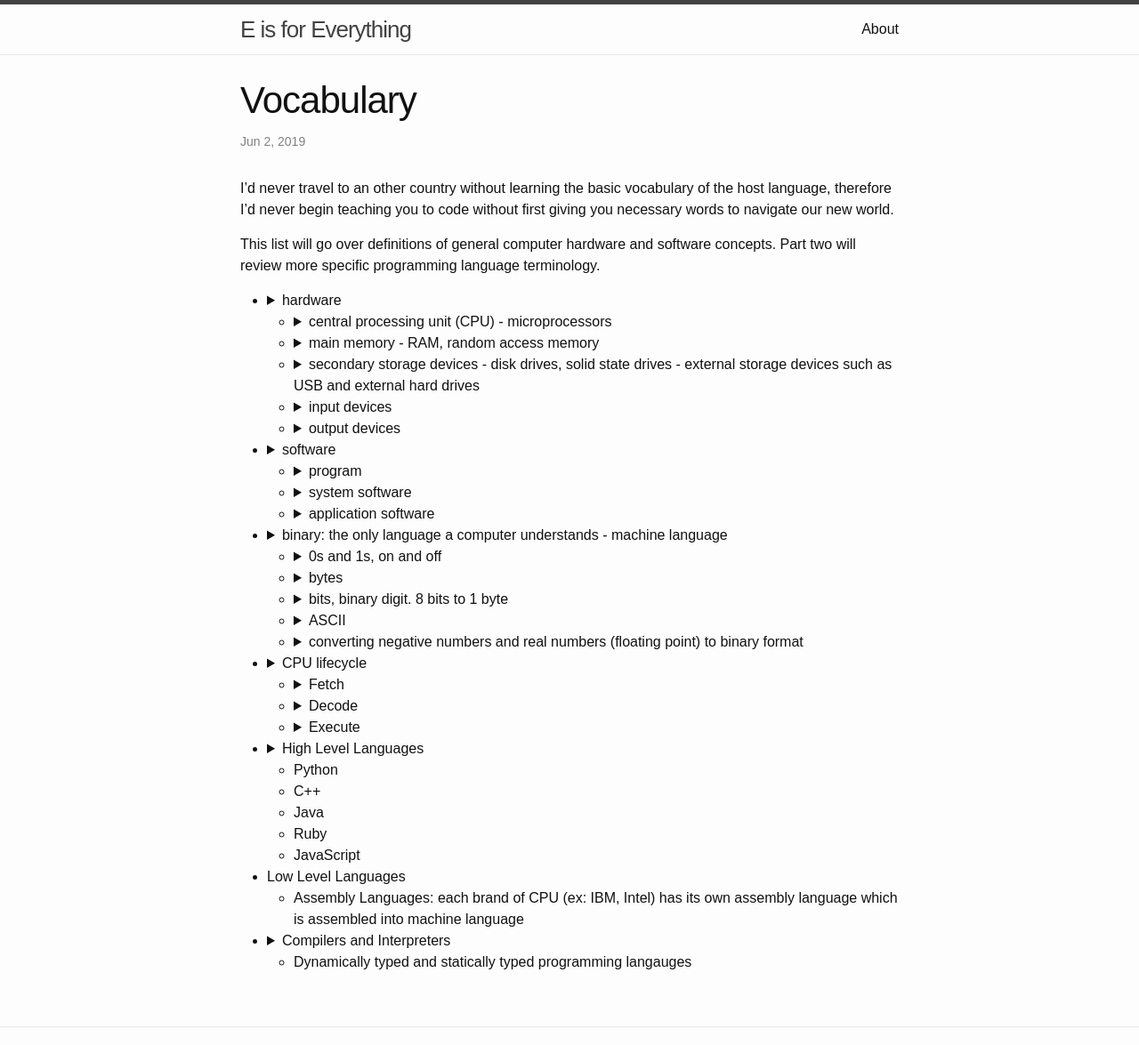
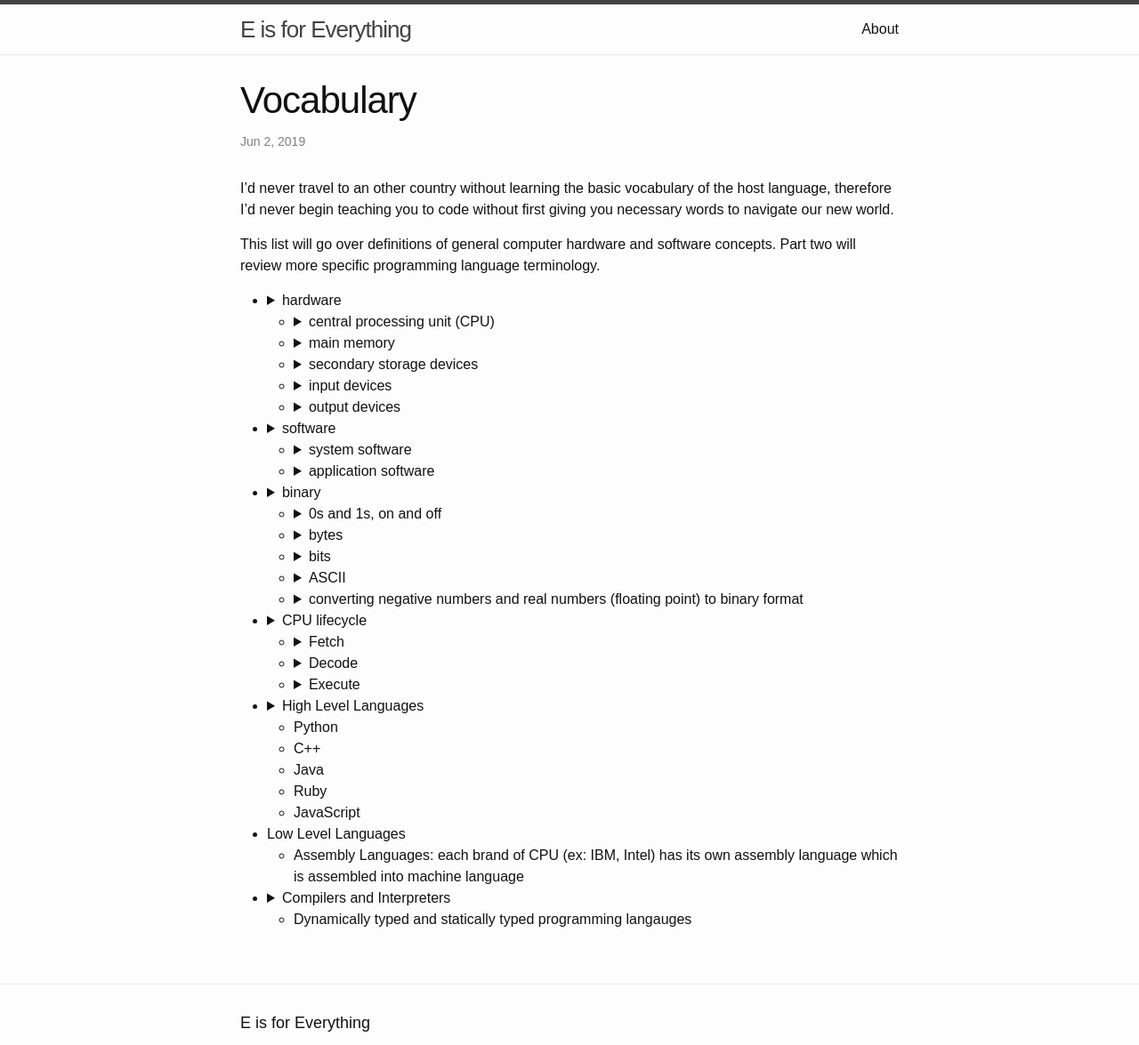
Before and after one commit to emilyannemoses/blog, a Jekyll site: the page built from _posts/2019-06-02-vocabulary.md, in a window 1280 px wide, cut to the strip 0-1175 px from the top of the page. Shown: the whole strip at 89% size. Built offline with Jekyll 4.4.1, drawn with Linux system fonts in a browser that asks for light colours.

Commit message:
saving vocab

```diff
--- a/_posts/2019-06-02-vocabulary.md
+++ b/_posts/2019-06-02-vocabulary.md
@@ -10,216 +10,145 @@
 -   <details>
     <summary>hardware</summary>
     <br>
-    This is how you dropdown.
+    All of the physical devices or components that a computer is made of. This includes the CPU, main memory and secondary storage devices.
     <br><br>
-    <pre>
-    &lt;details&gt;
-    &lt;summary&gt;How do I dropdown?&lt;&#47;summary&gt;
-    &lt;br&gt;
-    This is how you dropdown.
-    &lt;&#47;details&gt;
-    </pre>
     </details>
-
     - <details>
-        <summary>central processing unit (CPU) - microprocessors</summary>
-        <pre>
-        &lt;details&gt;
-        &lt;summary&gt;How do I dropdown?&lt;&#47;summary&gt;
-        &lt;br&gt;
-        This is how you dropdown.
-        &lt;&#47;details&gt;
-        </pre>
+        <summary>central processing unit (CPU)</summary>
+        <br>
+        The Central Processing Unit is the part of a computer that actually runs programs. It's the most important component in a computer; without it, your computer could not run software.
+        <br><br>
+        CPUs are small chips known as <i>microprocessors</i>.
+        <br><br>
         </details>
     - <details>
-        <summary>main memory - RAM, random access memory</summary>
-        <pre>
-        &lt;details&gt;
-        &lt;summary&gt;How do I dropdown?&lt;&#47;summary&gt;
-        &lt;br&gt;
-        This is how you dropdown.
-        &lt;&#47;details&gt;
-        </pre>
+        <summary>main memory</summary>
+        <br>
+         The main memory is where the computer stores a program while the program is runnig, along with the data that the pogram is working with. This is refered to as RAM, or random access memory.
+         <br><br>
+         The CPU is able to quickly access data stored at any random location in RAM. RAM is volitile; it is only used for temporary storage. When the computer is turned off, the contents of RAM are erased.
+        <br><br>
         </details>
     - <details>
-        <summary>secondary storage devices - disk drives, solid state drives - external storage devices such as USB and external hard drives</summary>
-        <pre>
-        &lt;details&gt;
-        &lt;summary&gt;How do I dropdown?&lt;&#47;summary&gt;
-        &lt;br&gt;
-        This is how you dropdown.
-        &lt;&#47;details&gt;
-        </pre>
+        <summary>secondary storage devices</summary>
+        <br>
+        This type of memory holds data in your computer for long periods of time, even when there is no power to the computer. The disk drive is a common type of secondary storage. Another popular secondary storage drive is the solid state drive. External hard drives can be used as secondary storage devices as well - this includes USB (thumb) drives.
+        <br><br>
         </details>
     - <details>
         <summary>input devices</summary>
-        <pre>
-        &lt;details&gt;
-        &lt;summary&gt;How do I dropdown?&lt;&#47;summary&gt;
-        &lt;br&gt;
-        This is how you dropdown.
-        &lt;&#47;details&gt;
-        </pre>
+        <br>
+        A device that collects user input such as your computers keyboard or mouse.
+        <br><br>
         </details>
     - <details>
         <summary>output devices</summary>
-        <pre>
-        &lt;details&gt;
-        &lt;summary&gt;How do I dropdown?&lt;&#47;summary&gt;
-        &lt;br&gt;
-        This is how you dropdown.
-        &lt;&#47;details&gt;
-        </pre>
+        <br>
+        A device that produces output for the user, such as speakers, printers or monitors.
+        <br><br>
         </details>
 - <details>
     <summary>software</summary>
-    <pre>
-    &lt;details&gt;
-    &lt;summary&gt;How do I dropdown?&lt;&#47;summary&gt;
-    &lt;br&gt;
-    This is how you dropdown.
-    &lt;&#47;details&gt;
-    </pre>
+    <br>
+    Everything a computer does depends on the software installed on that computer. A computer cannot do anything without software. Generally, there are to categories of software: system software and application software.
+    <br><br>
     </details>
     - <details>
-        <summary>program</summary>
-        <pre>
-        &lt;details&gt;
-        &lt;summary&gt;How do I dropdown?&lt;&#47;summary&gt;
-        &lt;br&gt;
-        This is how you dropdown.
-        &lt;&#47;details&gt;
-        </pre>
-        </details>
-    - <details>
         <summary>system software</summary>
-        <pre>
-        &lt;details&gt;
-        &lt;summary&gt;How do I dropdown?&lt;&#47;summary&gt;
-        &lt;br&gt;
-        This is how you dropdown.
-        &lt;&#47;details&gt;
-        </pre>
+        <br>
+        Operating systems such as Windows 10 or OSX are examples of system software. It's the most fundimental set of programs on a computer which controls the internal operations of the computer's hardware and manages all of the devices connected to the computer.
+        <br><br>
+        Utility programs perform a specialized task for the computer, such as a virus scanner.
+        <br>
+        Software development tools refer to specific programs that programmers use to create, modify and test software.
+        <br><br>
         </details>
     - <details>
         <summary>application software</summary>
-        <pre>
-        &lt;details&gt;
-        &lt;summary&gt;How do I dropdown?&lt;&#47;summary&gt;
-        &lt;br&gt;
-        This is how you dropdown.
-        &lt;&#47;details&gt;
-        </pre>
+        <br>
+        These are programs that users spend most of their time running. These include Microsoft Word, Pages, web browsers such as Chrome and installed game programs.
+        <br><br>
         </details>
 - <details>
-    <summary>binary: the only language a computer understands - machine language</summary>
-    <pre>
-    &lt;details&gt;
-    &lt;summary&gt;How do I dropdown?&lt;&#47;summary&gt;
-    &lt;br&gt;
-    This is how you dropdown.
-    &lt;&#47;details&gt;
-    </pre>
+    <summary>binary</summary>
+    <br>
+    Every computer stores data using binary - a sequence of 0s and 1s.
+    <br><br>
+    The only language a computer understands is machine language, so every programming language has to be eventually reduced to 0s and 1s for a computer to execute its instructions.
+    <br><br>
     </details>
     - <details>
         <summary>0s and 1s, on and off</summary>
-        <pre>
-        &lt;details&gt;
-        &lt;summary&gt;How do I dropdown?&lt;&#47;summary&gt;
-        &lt;br&gt;
+        <br>
         This is how you dropdown.
-        &lt;&#47;details&gt;
-        </pre>
+        <br><br>
         </details>
     - <details>
         <summary>bytes</summary>
-        <pre>
-        &lt;details&gt;
-        &lt;summary&gt;How do I dropdown?&lt;&#47;summary&gt;
-        &lt;br&gt;
-        This is how you dropdown.
-        &lt;&#47;details&gt;
-        </pre>
+        <br>
+        Memory within your computer is divided into small storage locations called bytes. One byte can store one letter of the alphabet, or one small number. Todays computers have billions of bytes of memory.
+        <br><br>
+        When a piece of data is stored in a byte, the computer sets the eight bits to an on/off (1/0) pattern that represents the data.
+        <br><br>
         </details>
     - <details>
-        <summary>bits, binary digit. 8 bits to 1 byte</summary>
-        <pre>
-        &lt;details&gt;
-        &lt;summary&gt;How do I dropdown?&lt;&#47;summary&gt;
-        &lt;br&gt;
-        This is how you dropdown.
-        &lt;&#47;details&gt;
-        </pre>
+        <summary>bits</summary>
+        <br>
+        Bits represent a binary digit. 8 bits are equal to 1 byte.
+        <br><br>
+        A binary number looks something like this:
+        10011101 - there are eight columns and in each column is a 0 or a 1. Each column has a numerical value that we can use to tell what real number it is.
+        <br><br>
+        128 | 64 &nbsp;| 32 &nbsp;| 16 &nbsp;&nbsp;|&nbsp; 8 &nbsp;|&nbsp; 4 &nbsp;| 2 &nbsp;| 1<br>
+        &nbsp;1&nbsp;&nbsp;&nbsp;&nbsp;|&nbsp;&nbsp;0&nbsp;&nbsp;&nbsp;|&nbsp;&nbsp;0&nbsp;&nbsp;&nbsp;|&nbsp;&nbsp;&nbsp;1&nbsp;&nbsp;&nbsp;|&nbsp;1&nbsp;&nbsp;&nbsp;|&nbsp;1&nbsp;&nbsp;&nbsp;|&nbsp;0&nbsp;&nbsp;|&nbsp;1
+          <hr>
+          To know what number this is, we need to add all of the numbers that are corresponding to "1" values.
+          <br>
+          <pre>128 + 16 + 8 + 4 + 1 = 157</pre>
+          Therefore <pre>10011101</pre> is equal to <pre>157</pre>
+        <br><br>
         </details>
     - <details>
         <summary>ASCII</summary>
-        <pre>
-        &lt;details&gt;
-        &lt;summary&gt;How do I dropdown?&lt;&#47;summary&gt;
-        &lt;br&gt;
-        This is how you dropdown.
-        &lt;&#47;details&gt;
-        </pre>
+        <br>
+        ASCII stands for the American Standard Code for Information Interchange. it is a set of 128 numeric codes that represent the English letters, punctuation marks and other characters. The ASCII code for uppercase A is 65. So, when you type an uppercase A on your computer keyboard, the number 65 is stored in memory as binary number 01000001.
+        <br><br>
         </details>
     - <details>
         <summary>converting negative numbers and real numbers (floating point) to binary format</summary>
-        <pre>
-        &lt;details&gt;
-        &lt;summary&gt;How do I dropdown?&lt;&#47;summary&gt;
-        &lt;br&gt;
+        <br>
         This is how you dropdown.
-        &lt;&#47;details&gt;
-        </pre>
+        <br><br>
         </details>
 - <details>
     <summary>CPU lifecycle</summary>
-    <pre>
-    &lt;details&gt;
-    &lt;summary&gt;How do I dropdown?&lt;&#47;summary&gt;
-    &lt;br&gt;
+    <br>
     This is how you dropdown.
-    &lt;&#47;details&gt;
-    </pre>
+    <br><br>
     </details>
     - <details>
         <summary>Fetch</summary>
-        <pre>
-        &lt;details&gt;
-        &lt;summary&gt;How do I dropdown?&lt;&#47;summary&gt;
-        &lt;br&gt;
+        <br>
         This is how you dropdown.
-        &lt;&#47;details&gt;
-        </pre>
+        <br><br>
         </details>
     - <details>
         <summary>Decode</summary>
-        <pre>
-        &lt;details&gt;
-        &lt;summary&gt;How do I dropdown?&lt;&#47;summary&gt;
-        &lt;br&gt;
+        <br>
         This is how you dropdown.
-        &lt;&#47;details&gt;
-        </pre>
+        <br><br>
         </details>
     - <details>
         <summary>Execute</summary>
-        <pre>
-        &lt;details&gt;
-        &lt;summary&gt;How do I dropdown?&lt;&#47;summary&gt;
-        &lt;br&gt;
+        <br>
         This is how you dropdown.
-        &lt;&#47;details&gt;
-        </pre>
+        <br><br>
         </details>
 - <details>
     <summary>High Level Languages</summary>
-    <pre>
-    &lt;details&gt;
-    &lt;summary&gt;How do I dropdown?&lt;&#47;summary&gt;
-    &lt;br&gt;
+    <br>
     This is how you dropdown.
-    &lt;&#47;details&gt;
-    </pre>
+    <br><br>
     </details>
     - Python
     - C++
```
